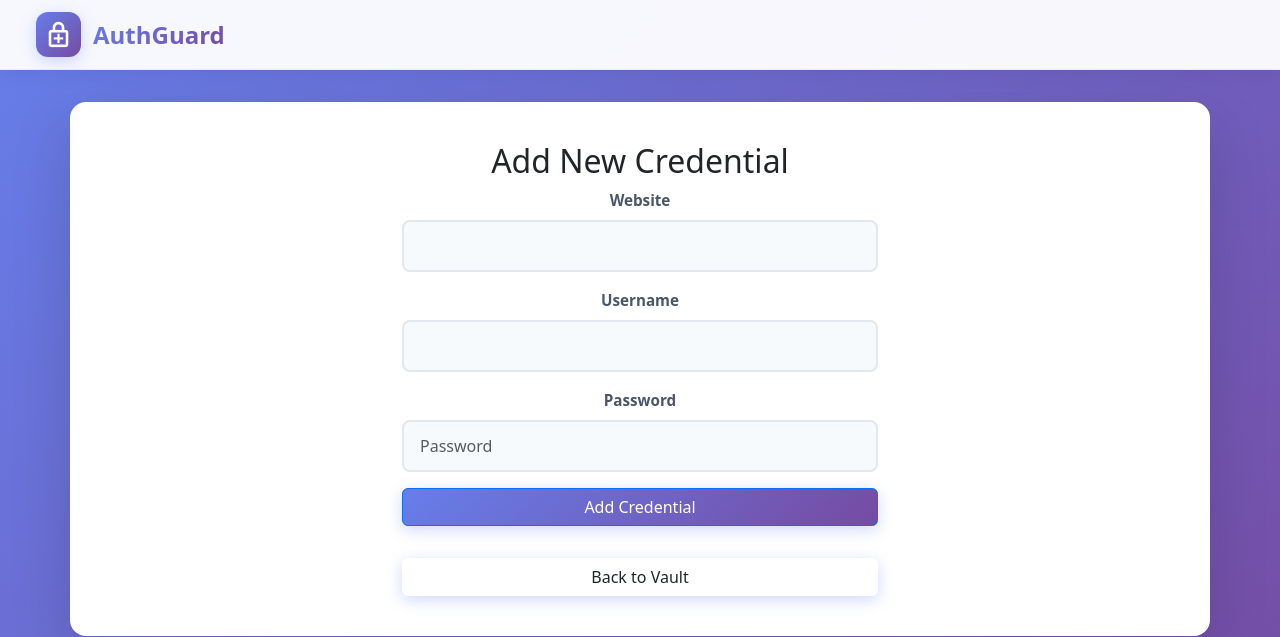
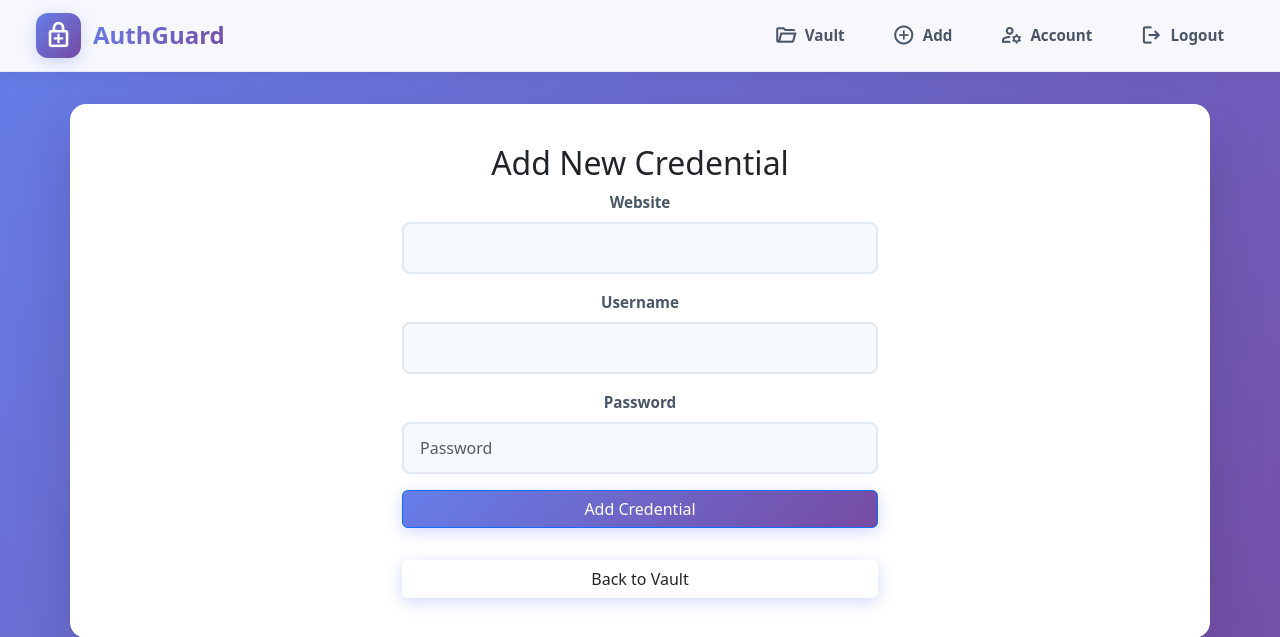
Before and after one commit to vedasm/AuthGuard, a Flask app: page /add in a window 1280 px wide. Shown: the top 637 px of the page. Run offline with Flask 3, Linux system fonts and the light colour scheme; the visitor is signed in with stand-in values (Sample User, id 1); data comes from the database, SQL or seed files in the repository; some libraries are stand-ins or nearby versions.

Commit message:
Update base.html

```diff
--- a/templates/base.html
+++ b/templates/base.html
@@ -41,7 +41,7 @@
                     </button>
 
                     <!-- Navigation Links -->
-                    <div class="collapse navbar-collapse" id="navbarNav">
+                    <div class="nav-menu" id="navbarNav">
                         {% if session["user_id"] %}
                             <ul class="nav-links">
                                 <li class="nav-item-modern">
```
